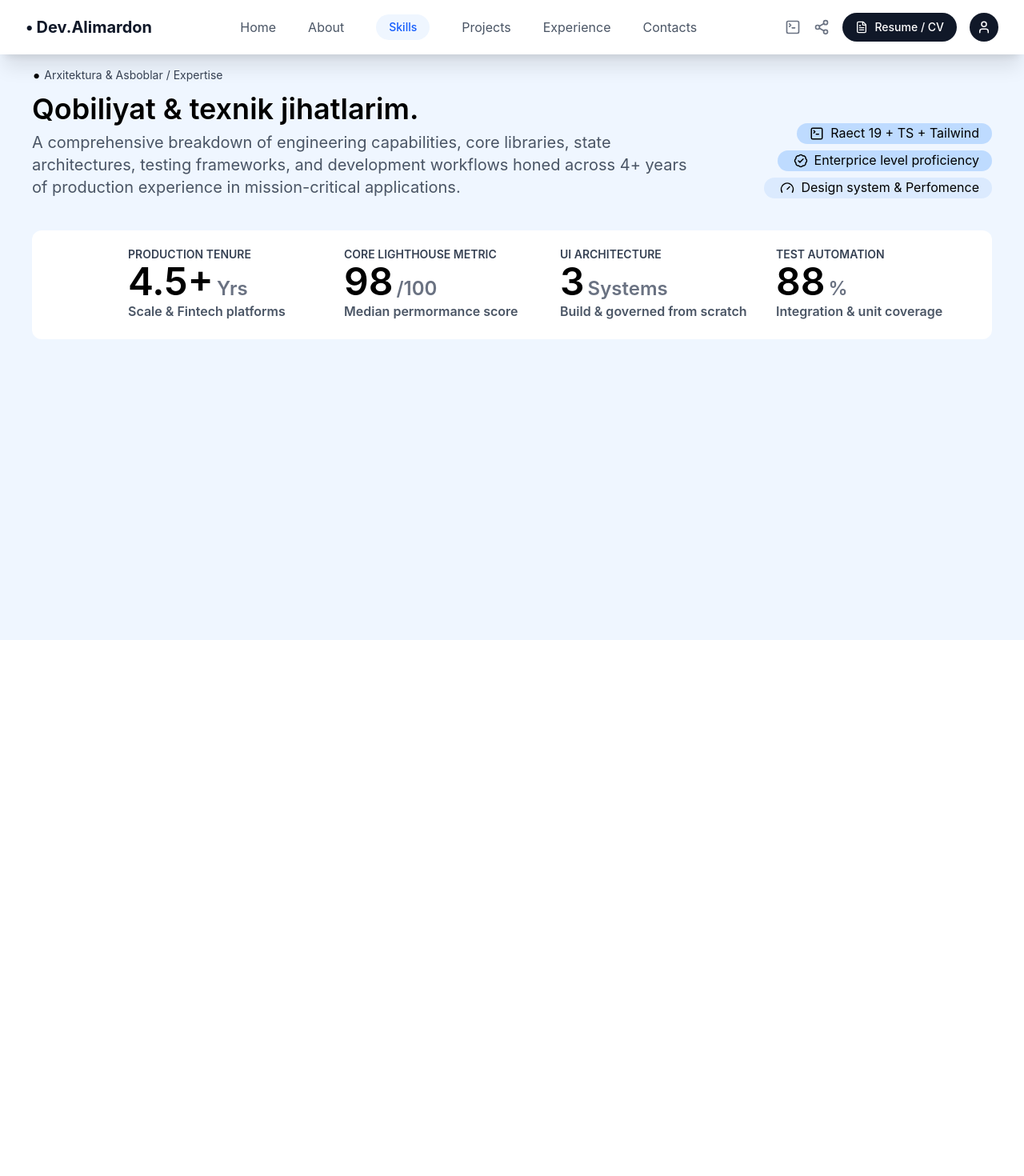
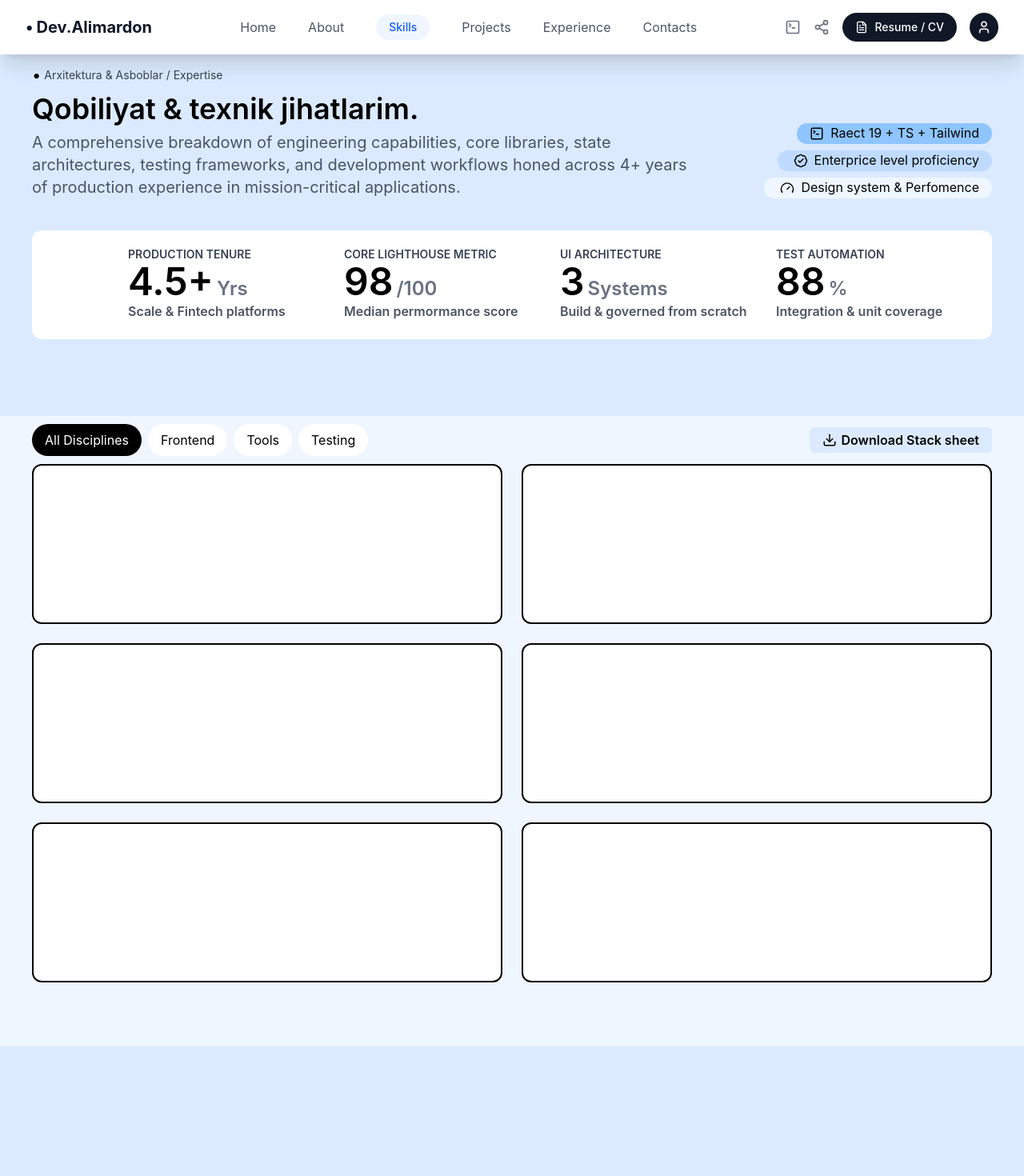
Before and after one commit to aau357/Project, a React (Vite) app: page /Skills in a window 1280 px wide. Shown: the top 1470 px of the page at 80% size. Before the commit the page ends 800 px from the top, so only its background shows below. Built offline with nearby package versions, Linux system fonts and the light colour scheme.

Commit message:
add new function

```diff
--- a/src/Companents/Pages/Skills.tsx
+++ b/src/Companents/Pages/Skills.tsx
@@ -1,11 +1,15 @@
-import { BadgeCheck, Gauge, SquareTerminal } from "lucide-react"
+import { BadgeCheck, Download, Gauge, SquareTerminal } from "lucide-react"
+import { useState } from "react";
 
 const Skills = () => {
+    const [active, setActive] = useState("all");
     return (
 
         // main div
 
-        <div className=" flex flex-col min-h-screen bg-blue-50 px-10 ">
+        <div className="  ">
+
+            <div className="flex flex-col h-130 bg-blue-100 px-10">
 
 
                 {/* second div for text */}
@@ -34,7 +38,7 @@ const Skills = () => {
                     {/* Ikkinchi qism uchun  */}
                     <div className="flex flex-col items-end gap-2 shrink-0">
 
-                    <span className="rounded-full flex gap-1 bg-blue-200 pt-0 pb-0 pr-4 pl-3">
+                        <span className="rounded-full flex gap-1 bg-blue-300 pt-0 pb-0 pr-4 pl-3">
                             <span className="p-1">
                                 <SquareTerminal size={18} />
                             </span>
@@ -46,7 +50,7 @@ const Skills = () => {
                             </span>
                             Enterprice level proficiency
                         </span>
-                    <span className="rounded-full flex gap-1 bg-blue-100 pt-0 pb-0 pr-4 pl-4">
+                        <span className="rounded-full flex gap-1 bg-blue-50 pt-0 pb-0 pr-4 pl-4">
                             <span className="p-1">
                                 <Gauge size={18} />
                             </span>
@@ -63,7 +67,7 @@ const Skills = () => {
 
 
                 {/* third div for diaogram */}
-            <div className="mt-10">
+                <div className="mt-10 mb-10">
                     <div className="rounded-xl  py-5 ps-30 bg-white w-full h-34 grid grid-cols-4">
 
                         {/* 1-teg  */}
@@ -133,6 +137,80 @@ const Skills = () => {
                     </div>
                 </div>
             </div>
+            {/* second ui */}
+            <div className="bg-blue-50 pb-20">
+                {/* navigation bar for skills  */}
+                <div className="flex items-center gap-2  rounded-full w-full h-15 px-10">
+                    <button
+                        onClick={() => setActive("all")}
+                        className={`rounded-full px-4 py-2 ${active === "all" ? "bg-black text-white" : "bg-white text-black"}`}
+                    >
+                        All Disciplines
+                    </button>
+                    <button
+                        onClick={() => setActive("frontend")}
+                        className={`rounded-full px-4 py-2 ${active === "frontend" ? "bg-black text-white" : "bg-white text-black"}`}
+                    >
+                        Frontend
+                    </button>
+                    <button
+                        onClick={() => setActive("tools")}
+
+                        className={`rounded-full px-4 py-2 ${active === "tools" ? "bg-black text-white" : "bg-white text-black"}`}
+                    >
+                        Tools
+                    </button>
+                    <button
+                        onClick={() => setActive("testing")}
+                        className={`rounded-full px-4 py-2 ${active === "testing" ? "bg-black text-white" : "bg-white text-black"}`}
+                    >
+                        Testing
+                    </button>
+                    <button className="flex rounded-md items-center gap-1.5 font-semibold bg-blue-100 py-1 px-4 ml-auto">
+                        <Download size={18} className="" />
+                        Download Stack sheet
+                    </button>
+                </div>
+
+                <div className="grid grid-cols-2 gap-6 px-10 justify-between">
+                    <div className="rounded-xl  h-50 border-2 bg-white ">
+
+                    </div>
+
+                    <div className="rounded-xl  h-50 border-2 bg-white ">
+
+                    </div>
+                    <div className="rounded-xl  h-50 border-2 bg-white ">
+
+                    </div>
+                    <div className="rounded-xl  h-50 border-2 bg-white ">
+
+                    </div>
+                    <div className="rounded-xl  h-50 border-2 bg-white ">
+
+                    </div>
+                    <div className="rounded-xl  h-50 border-2 bg-white ">
+
+                    </div>
+                </div>
+            </div>
+            <div className="bg-blue-100 h-150">
+
+            </div>
+            <div className="bg-blue-50 h-100">
+
+            </div>
+            <div className="bg-blue-100 h-70">
+
+            </div>
+            <div className="bg-blue-50 h-15">
+
+            </div>
+            <div className="bg-blue-100 h-50">
+
+            </div>
+
+        </div>
     )
 }
 
```
Lines whose indentation alone changed are shown as unchanged.
